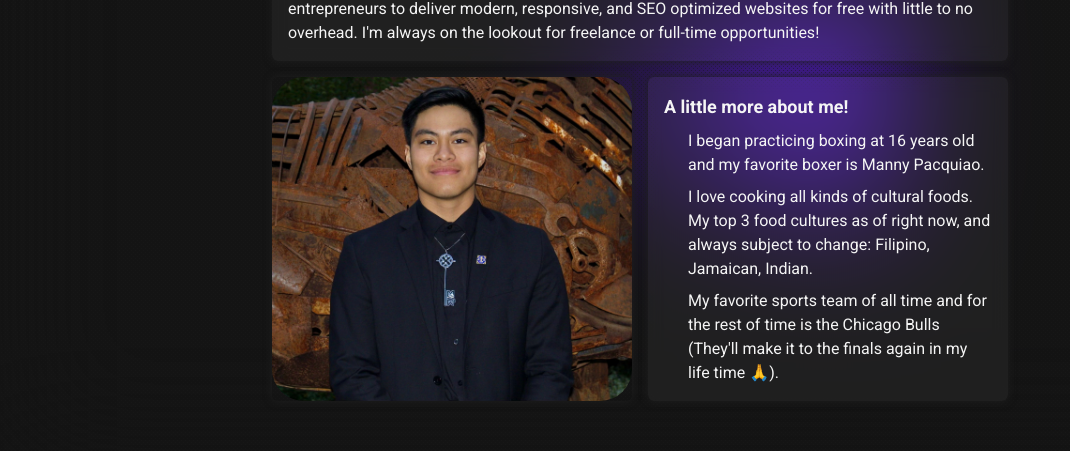
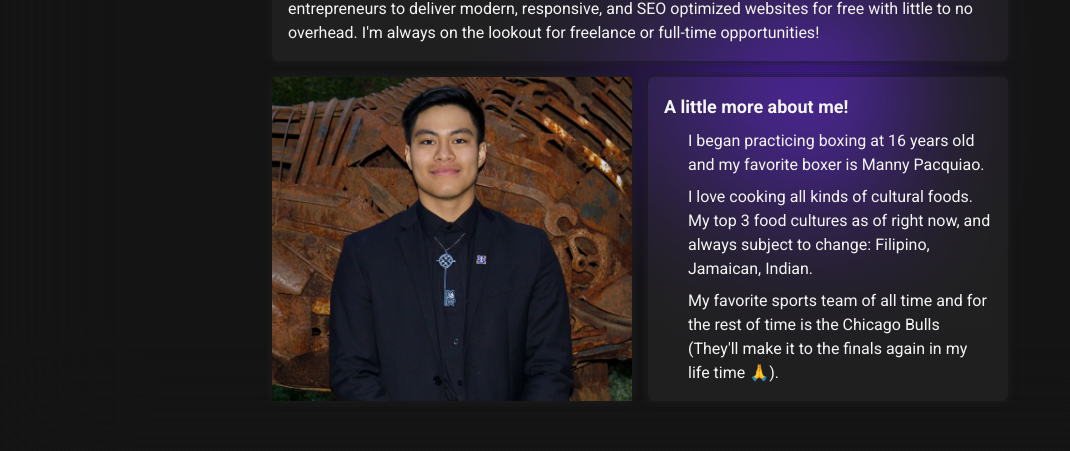
Before and after one commit to AndrewGlennAquino/personal-website-v2, a React (Vite) app: page / in a window 1280 px wide. Shown: the part 1319-1770 px from the top of the page, without its empty margins (0-1070 px from the left). Built offline with nearby package versions, Linux system fonts and the light colour scheme.

Commit message:
Remove rounded property from img

```diff
--- a/src/components/about/About.tsx
+++ b/src/components/about/About.tsx
@@ -81,7 +81,7 @@ const About = () => {
             <img
               src={headshot}
               alt="Headshot image"
-              className="object-cover w-full h-full rounded-4xl"
+              className="object-cover w-full h-full"
               loading="lazy"
             />
           </div>
```
